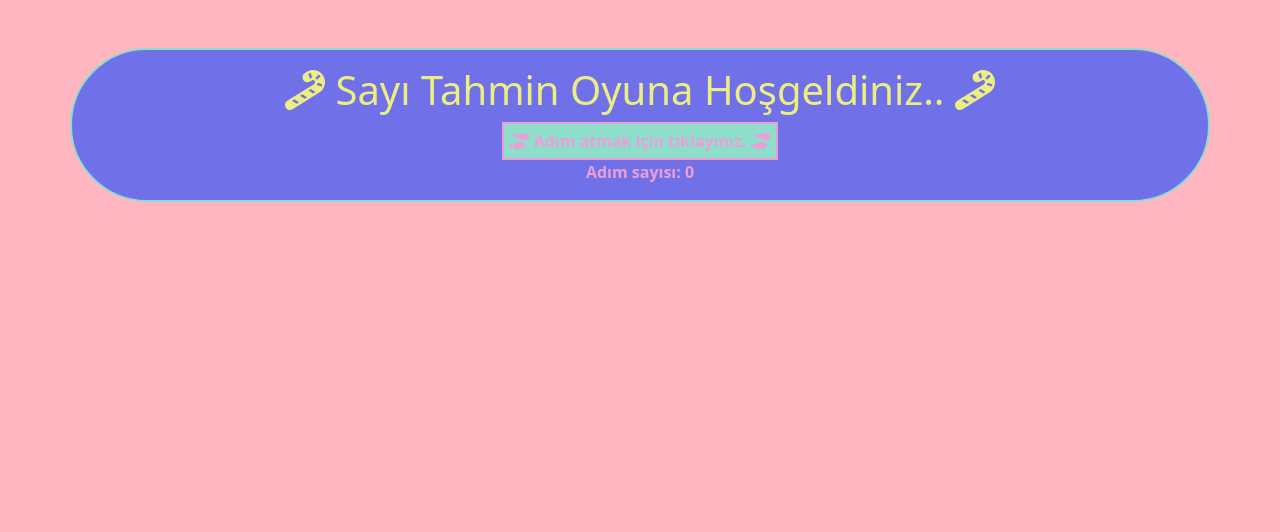
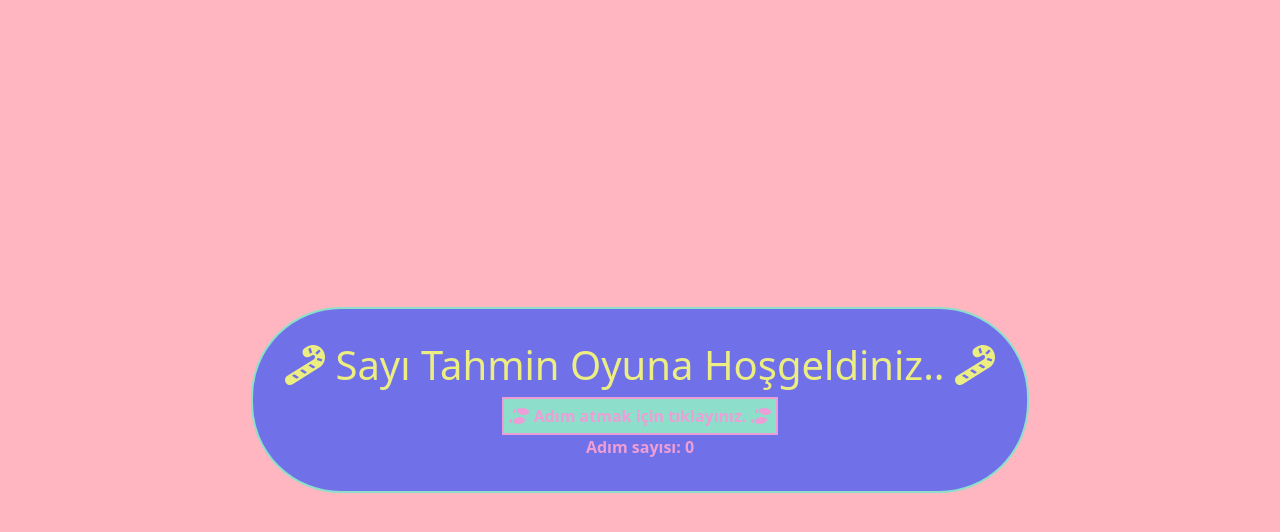
Before and after one commit to buseozmen/1030520910_BS435_WebProgramlama, a React (Create React App) app: page / in a window 1280 px wide. Shown: the top 532 px of the page. Built offline with nearby package versions, Linux system fonts and the light colour scheme.

Commit message:
bazı denemeler yapıldı(3). 17.11.2023

```diff
--- a/public/index.css
+++ b/public/index.css
@@ -6,5 +6,7 @@ html,body{
     width: 100%;
     height: 100%;
     background-color: lightpink !important;
+    display: flex;
+    justify-content: center;
 
 }
--- a/public/index.html
+++ b/public/index.html
@@ -6,7 +6,7 @@
     <title>Sayı Tahmin Oyunu</title>
 </head>
 <body>
-    <div id="root">
+    <div id="root" style="display: flex; justify-content: center">
 
     </div>
 </body>
--- a/src/App.js
+++ b/src/App.js
@@ -10,7 +10,8 @@ function App() {
         setValue(value+1);
     }
   return (
-    <div className="container d-flex flex-column container mt-5 align-items-center" style={{backgroundColor:"#7071E8",border:'2px solid #8DDFCB',padding:'1rem',borderRadius:'90px'}}>
+      <div className={"d-flex align-items-center"}>
+          <div className="container d-flex flex-column container  align-items-center" style={{backgroundColor:"#7071E8",border:'2px solid #8DDFCB',padding:'2rem',borderRadius:'90px'}}>
               <div>
                   <h1 style={{color:'#ECEE81'}}><FontAwesomeIcon icon={faCandyCane} /> Sayı Tahmin Oyuna Hoşgeldiniz.. <FontAwesomeIcon icon={faCandyCane} /></h1>
               </div>
@@ -21,6 +22,8 @@ function App() {
                   <div style={{color:'#ED9ED6'}}><b>Adım sayısı: {value}</b></div>
               </div>
           </div>
+      </div>
+
   );
 }
 
```
Lines whose indentation alone changed are shown as unchanged.
